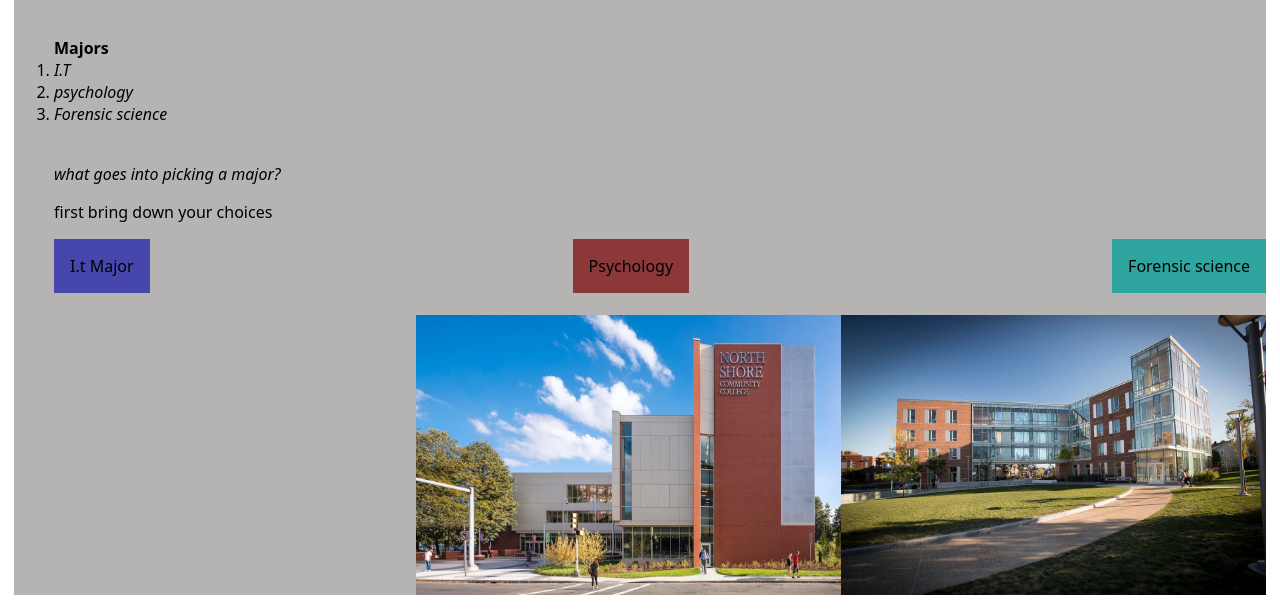
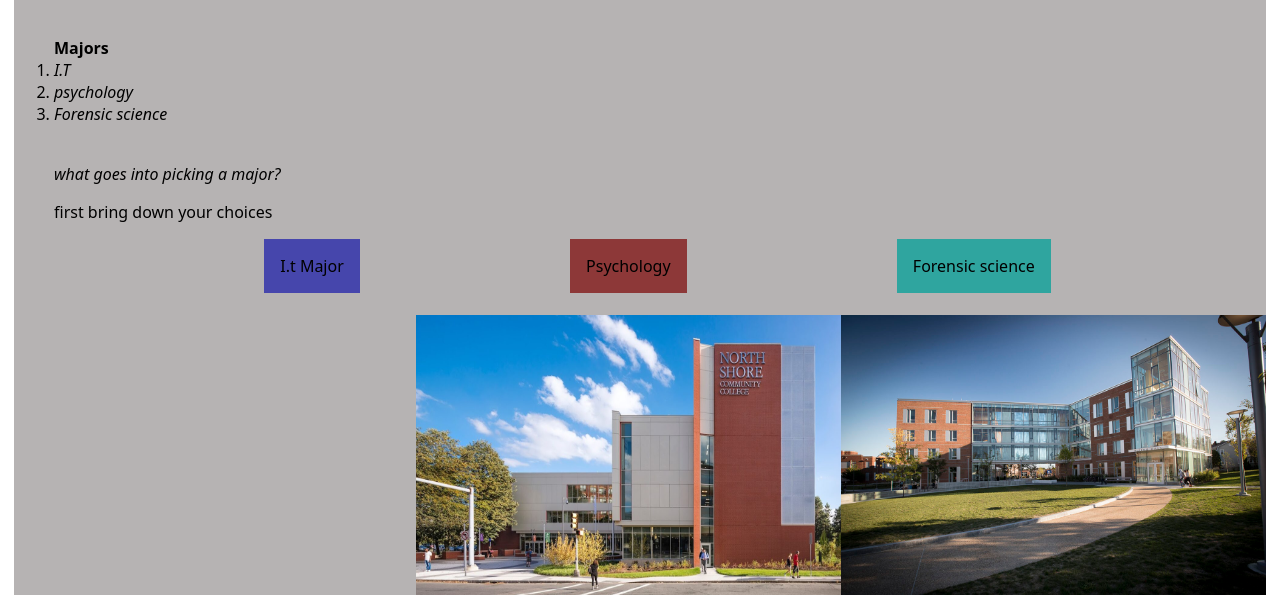
Before and after one commit to Franklin188768/College-Website, a website: page index.html in a window 1280 px wide. Shown: the part 246-857 px from the top of the page. Drawn offline with Linux system fonts and the light colour scheme.

Commit message:
finish assignment 3

```diff
--- a/styles.css
+++ b/styles.css
@@ -52,7 +52,10 @@ h1 {
 .homepagegrid {
   display:flex;
   flex-direction: row;
-  justify-content: space-between;
+  justify-content: space-evenly;
+  align-items: center;
+  align-content: center;
+  padding-right: 5px;
 }
 
 #box1 {
```
